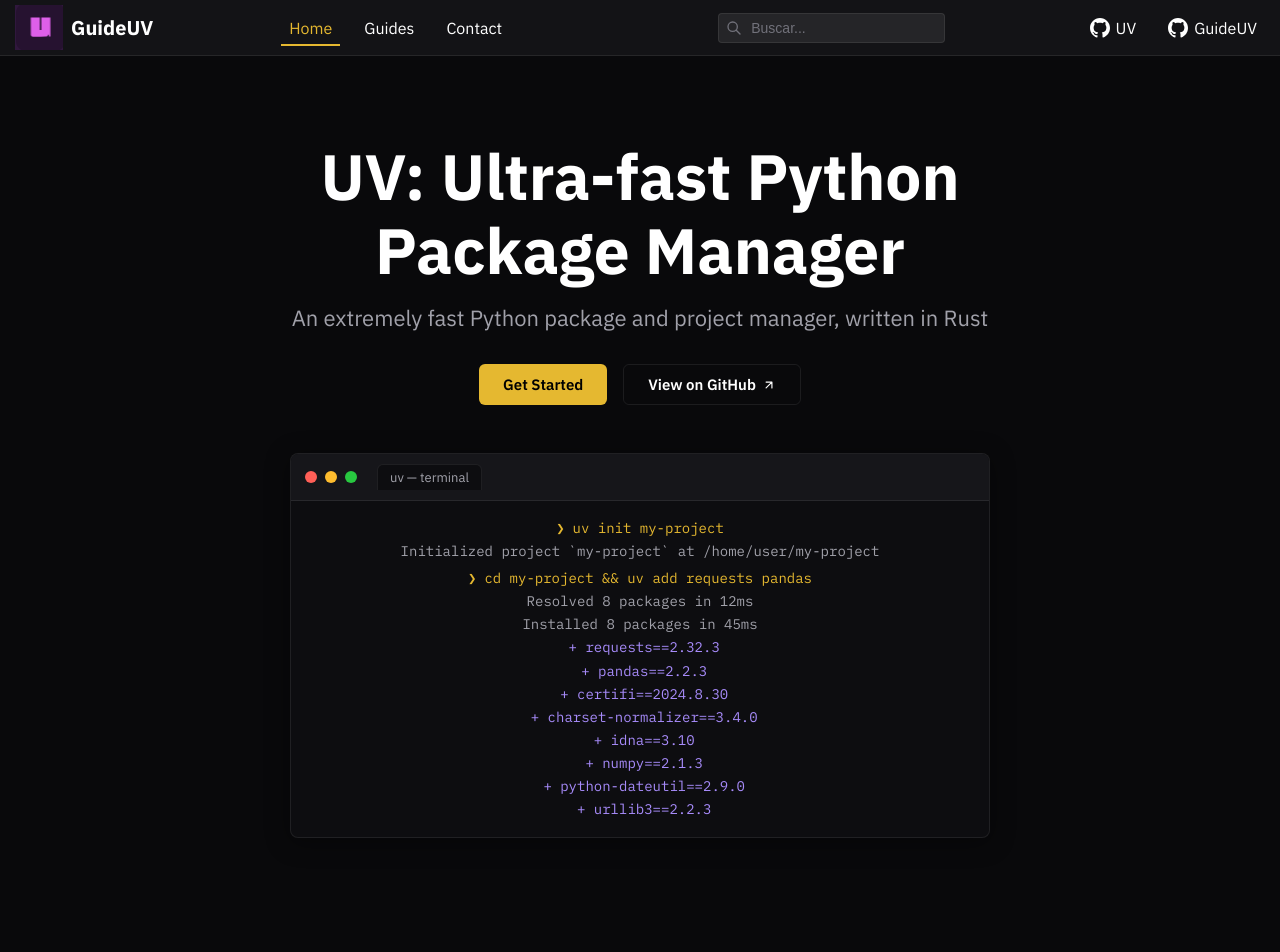
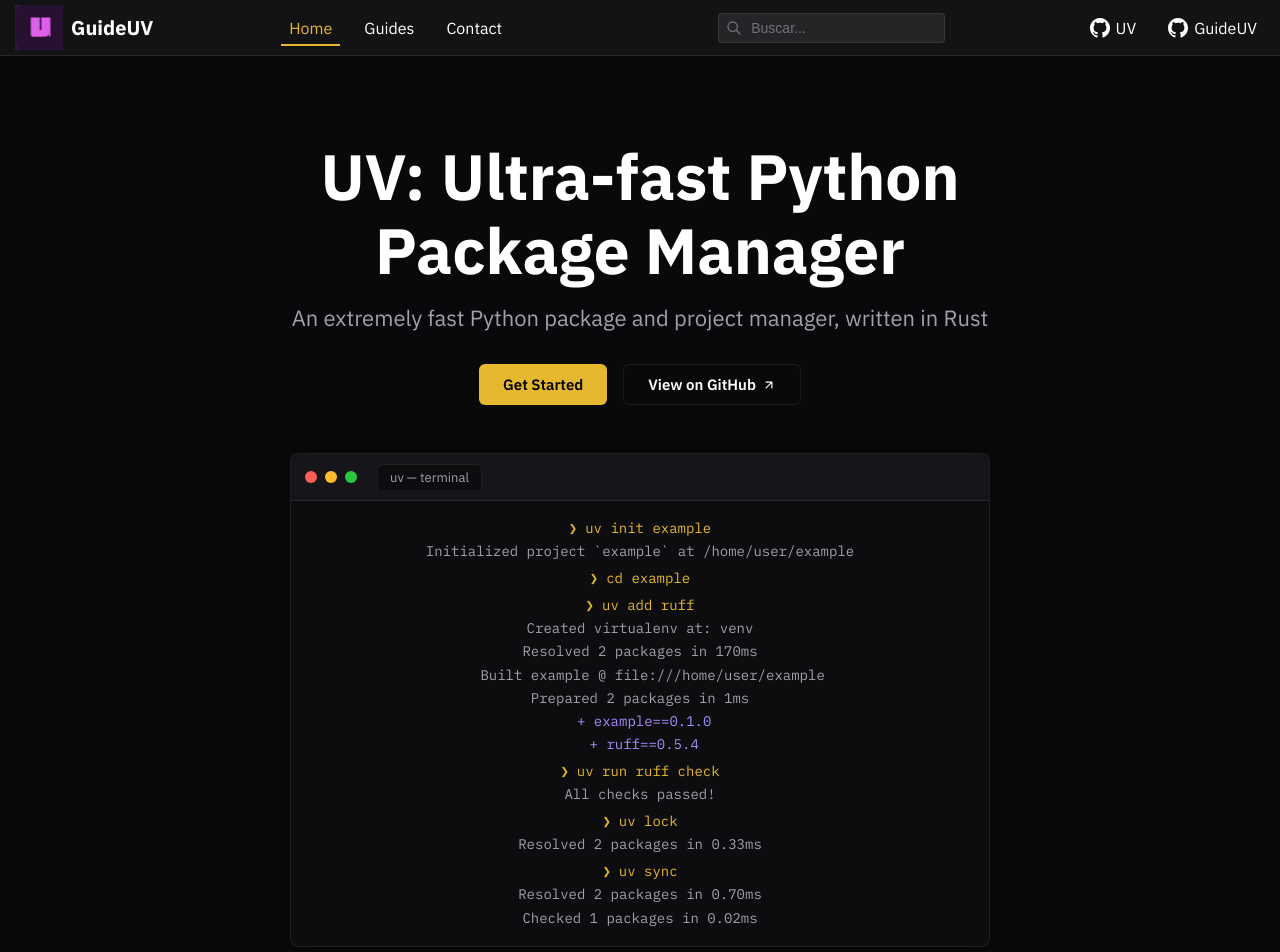
Before and after one commit to Hector-2710/guideuv, an Angular app: page / in a window 1280 px wide. Shown: the top 952 px of the page. Built offline with nearby package versions, Linux system fonts and the light colour scheme.

Commit message:
✅ refactor: update home terminal demo to example project

```diff
--- a/src/app/home/home-data.service.ts
+++ b/src/app/home/home-data.service.ts
@@ -122,19 +122,23 @@
       },
     ],
     terminalLines: [
-      '$ uv init my-project',
-      'Initialized project `my-project` at /home/user/my-project',
-      '$ cd my-project && uv add requests pandas',
-      'Resolved 8 packages in 12ms',
-      'Installed 8 packages in 45ms',
-      ' + requests==2.32.3',
-      ' + pandas==2.2.3',
-      ' + certifi==2024.8.30',
-      ' + charset-normalizer==3.4.0',
-      ' + idna==3.10',
-      ' + numpy==2.1.3',
-      ' + python-dateutil==2.9.0',
-      ' + urllib3==2.2.3',
+      '$ uv init example',
+      'Initialized project `example` at /home/user/example',
+      '$ cd example',
+      '$ uv add ruff',
+      'Created virtualenv at: venv',
+      'Resolved 2 packages in 170ms',
+      '   Built example @ file:///home/user/example',
+      'Prepared 2 packages in 1ms',
+      ' + example==0.1.0',
+      ' + ruff==0.5.4',
+      '$ uv run ruff check',
+      'All checks passed!',
+      '$ uv lock',
+      'Resolved 2 packages in 0.33ms',
+      '$ uv sync',
+      'Resolved 2 packages in 0.70ms',
+      'Checked 1 packages in 0.02ms',
     ],
     ctaButtons: [
       {
```
